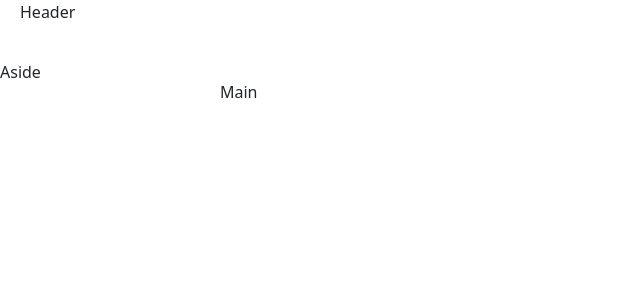
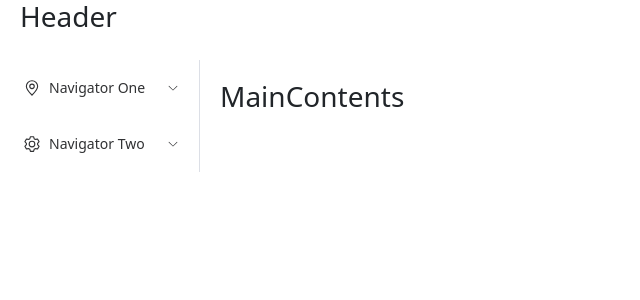
Before and after one commit to yojulab/with_vue, a Vue app: page / in a window 1280 px wide. Shown: the top 300 px of the page, without its empty margins (0-640 px from the left). Built offline with nearby package versions, Linux system fonts and the light colour scheme.

Commit message:
add element-plus

```diff
--- a/src/components/coronaApp/CoronaApp.vue
+++ b/src/components/coronaApp/CoronaApp.vue
@@ -1,17 +1,27 @@
 <template>
   <div class="common-layout">
     <el-container>
-      <el-header>Header</el-header>
+      <el-header><HeaderLayout /></el-header>
       <el-container>
-        <el-aside width="200px">Aside</el-aside>
-        <el-main>Main</el-main>
+        <el-aside width="200px"><AsideLayout /></el-aside>
+        <el-main><MainLayout /></el-main>
       </el-container>
     </el-container>
   </div>
 </template>
 
 <script>
-export default {};
+import HeaderLayout from "./layouts/HeaderLayout.vue";
+import AsideLayout from "./layouts/AsideLayout.vue";
+import MainLayout from "./MainLayout.vue";
+
+export default {
+  components: {
+    HeaderLayout,
+    AsideLayout,
+    MainLayout,
+  },
+};
 </script>
 
 <style></style>
--- /dev/null
+++ b/src/components/coronaApp/MainLayout.vue
@@ -0,0 +1,9 @@
+<template>
+  <h3>MainContents</h3>
+</template>
+
+<script>
+export default {};
+</script>
+
+<style></style>
--- /dev/null
+++ b/src/components/coronaApp/layouts/AsideLayout.vue
@@ -0,0 +1,41 @@
+<template>
+  <el-row class="tac">
+    <el-col>
+      <el-menu
+        default-active="2"
+        class="el-menu-vertical-demo"
+        @open="handleOpen"
+        @close="handleClose"
+      >
+        <el-sub-menu index="1">
+          <template #title>
+            <el-icon><location /></el-icon>
+            <span>Navigator One</span>
+          </template>
+          <el-menu-item index="1-1">item one</el-menu-item>
+          <el-menu-item index="1-2">item two</el-menu-item>
+        </el-sub-menu>
+        <el-sub-menu index="2">
+          <template #title>
+            <el-icon><setting /></el-icon>
+            <span>Navigator Two</span>
+          </template>
+          <el-menu-item index="2-1">item one</el-menu-item>
+          <el-menu-item index="2-2">item two</el-menu-item>
+        </el-sub-menu>
+      </el-menu>
+    </el-col>
+  </el-row>
+</template>
+
+<script>
+import { Location, Setting } from "@element-plus/icons-vue";
+export default {
+  components: {
+    Location,
+    Setting,
+  },
+};
+</script>
+
+<style></style>
--- /dev/null
+++ b/src/components/coronaApp/layouts/HeaderLayout.vue
@@ -0,0 +1,9 @@
+<template>
+  <h3>Header</h3>
+</template>
+
+<script>
+export default {};
+</script>
+
+<style></style>
```
